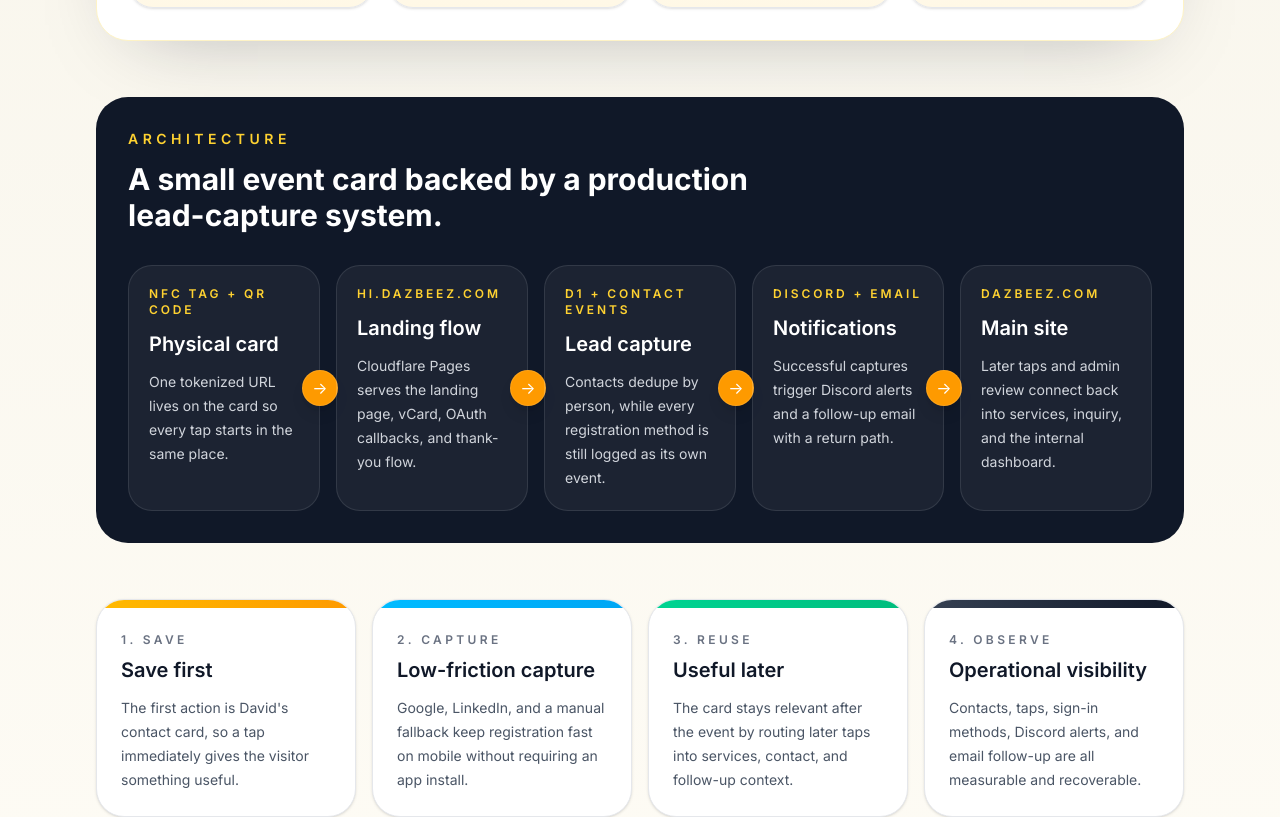
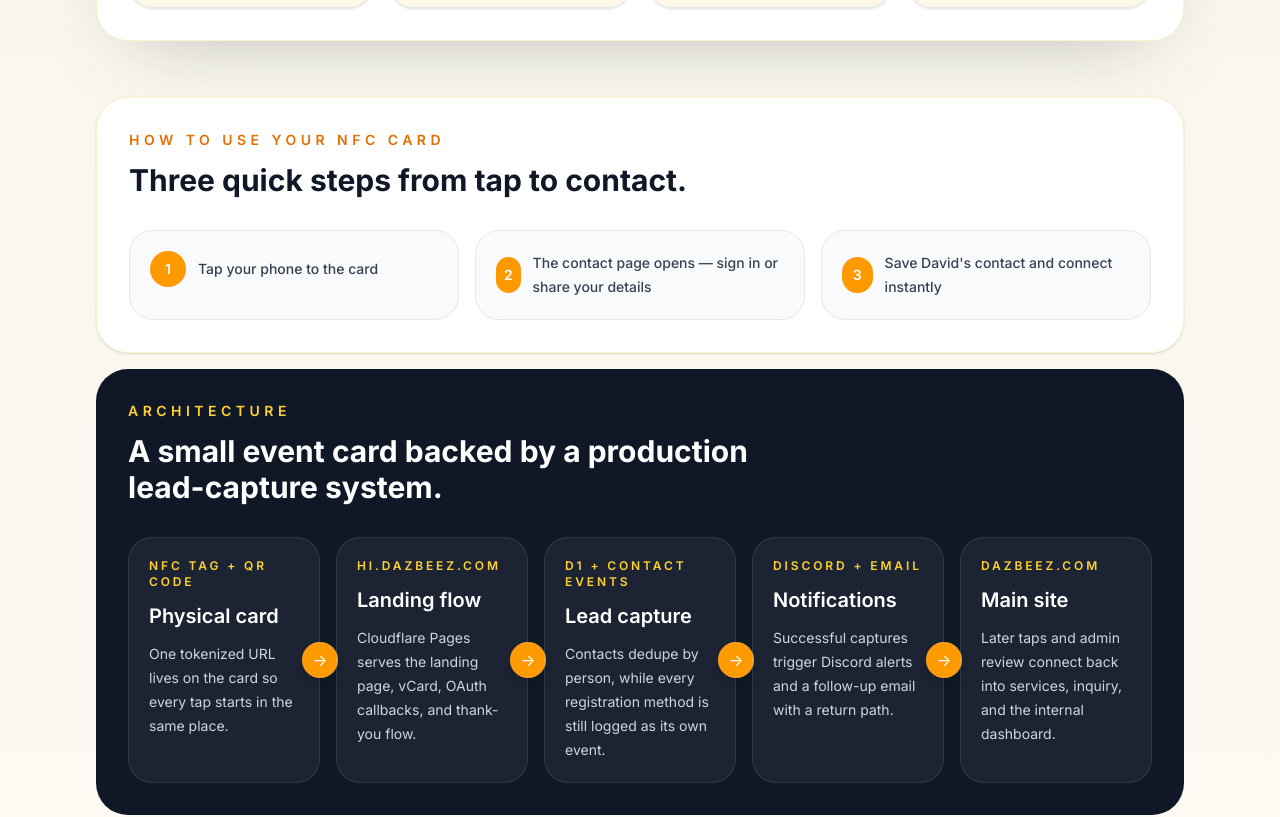
Before and after one commit to davidklan-png/dazbeez, a Next.js app: page /business-card in a window 1280 px wide. Shown: the part 1160-1977 px from the top of the page. Built offline with nearby package versions, Linux system fonts and the light colour scheme.

Commit message:
Add NFC card usage explainer

```diff
--- a/app/business-card/page.tsx
+++ b/app/business-card/page.tsx
@@ -111,6 +111,12 @@ const architecture = [
     caption: "dazbeez.com",
     detail: "Later taps and admin review connect back into services, inquiry, and the internal dashboard.",
   },
+];
+
+const usageSteps = [
+  "Tap your phone to the card",
+  "The contact page opens — sign in or share your details",
+  "Save David's contact and connect instantly",
 ];
 
 export default function BusinessCardPage() {
@@ -250,6 +256,32 @@ export default function BusinessCardPage() {
       </section>
 
       <section className="mx-auto max-w-6xl px-4 py-2 sm:px-6 lg:px-8">
+        <div className="rounded-[2rem] border border-amber-100 bg-white px-6 py-8 shadow-sm sm:px-8">
+          <div className="max-w-2xl">
+            <p className="text-sm font-semibold uppercase tracking-[0.32em] text-amber-600">
+              How to use your NFC card
+            </p>
+            <h2 className="mt-3 text-3xl font-bold text-gray-900">
+              Three quick steps from tap to contact.
+            </h2>
+          </div>
+
+          <div className="mt-8 grid gap-4 md:grid-cols-3">
+            {usageSteps.map((step, index) => (
+              <article key={step} className="rounded-[1.5rem] border border-gray-200 bg-gray-50 p-5">
+                <div className="flex items-center gap-3">
+                  <span className="grid h-9 w-9 place-items-center rounded-full bg-amber-500 text-sm font-semibold text-white">
+                    {index + 1}
+                  </span>
+                  <p className="text-sm font-medium leading-6 text-gray-700">{step}</p>
+                </div>
+              </article>
+            ))}
+          </div>
+        </div>
+      </section>
+
+      <section className="mx-auto max-w-6xl px-4 py-2 sm:px-6 lg:px-8">
         <div className="rounded-[2rem] bg-gray-900 px-6 py-8 text-white sm:px-8">
           <div className="max-w-2xl">
             <p className="text-sm font-semibold uppercase tracking-[0.32em] text-amber-300">
```
